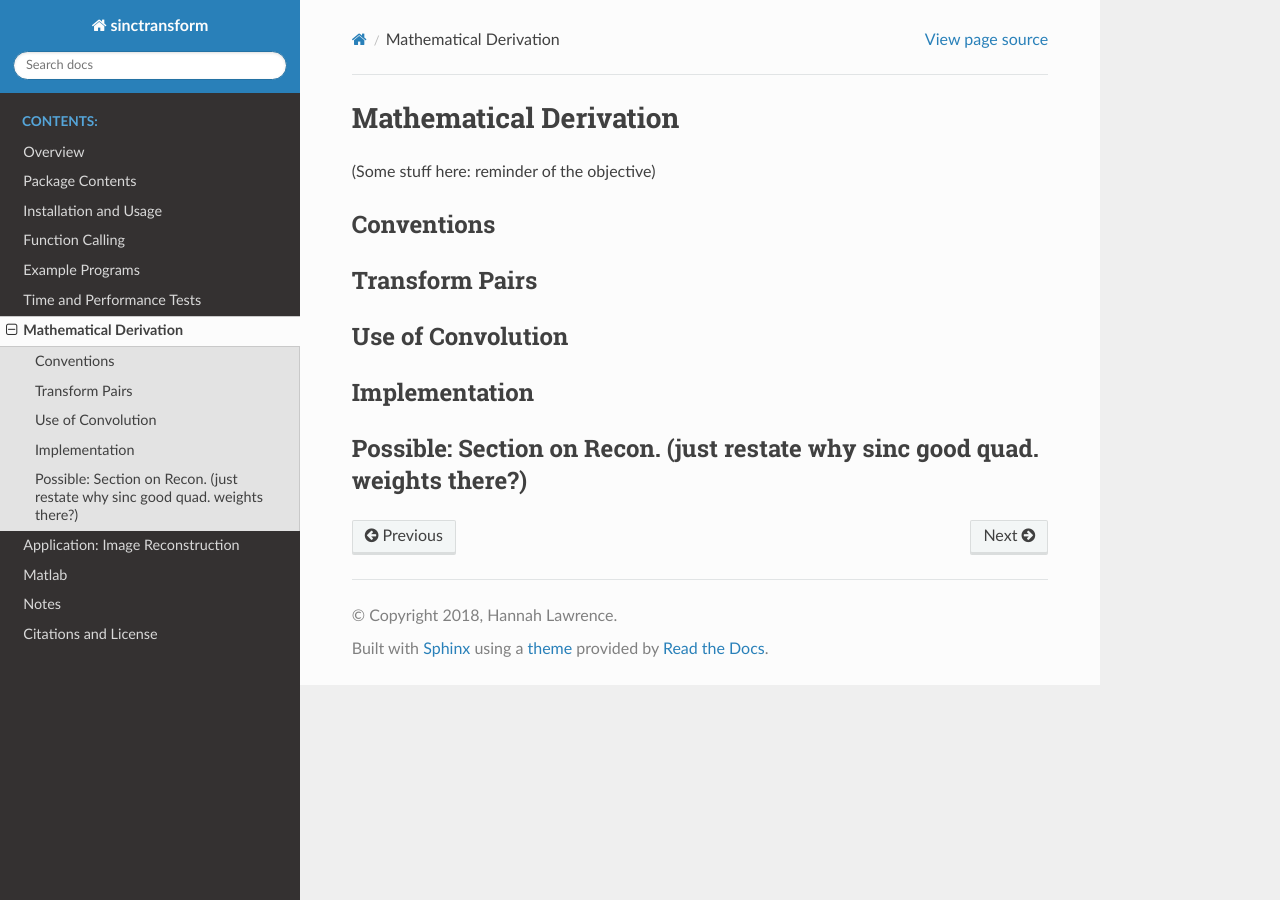
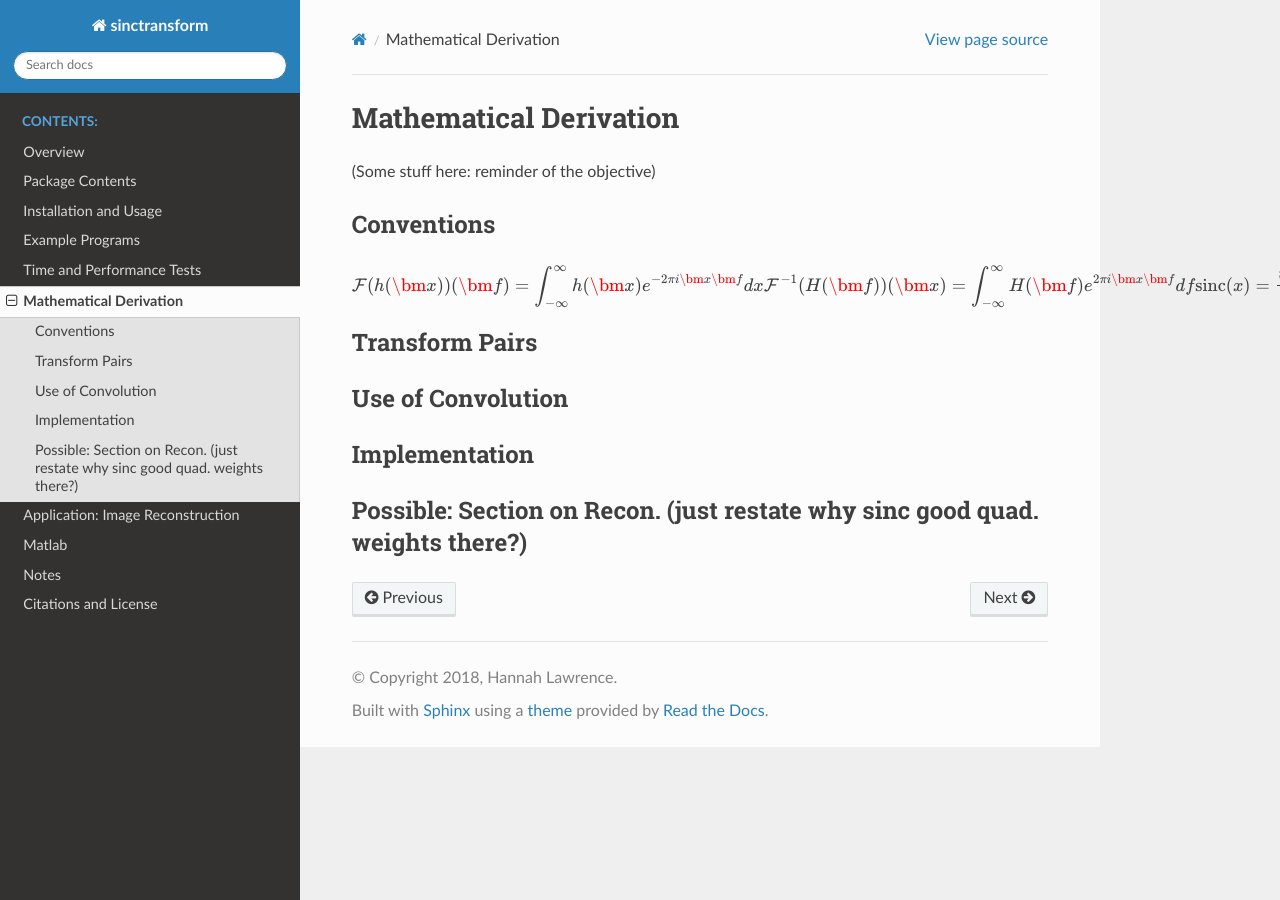
Before and after one commit to hannahlawrence/sinctransform, a Sphinx documentation site: the page built from docs/Derivation.rst, in a window 1280 px wide. Built offline with Sphinx 7.4.7 and the Read the Docs theme 2.0.0, drawn with Linux system fonts in a browser that asks for light colours.

Commit message:
minor alterations

```diff
--- a/docs/Derivation.rst
+++ b/docs/Derivation.rst
@@ -5,6 +5,15 @@ Mathematical Derivation
 
 Conventions
 -------------
+
+..  math::
+
+	\mathcal{F}(h(\bm{x}))(\bm{f})=\int_{-\infty}^{\infty}h(\bm{x})e^{-2\pi i\bm{x}\bm{f}}dx
+	\mathcal{F}^{-1}(H(\bm{f}))(\bm{x})=\int_{-\infty}^{\infty}H(\bm{f})e^{2\pi i\bm{x}\bm{f}}df
+	\text{sinc}(x)=\frac{\sin(x)}{x}
+	text{sinc}(\bm{x})=\text{sinc}(x_1)\text{sinc}(x_2)\text{sinc}(x_3)
+
+
 
 Transform Pairs
 ----------------
--- a/docs/FunctionCalls.rst
+++ /dev/null
@@ -1,4 +0,0 @@
-Function Calling
-=========================================
-
-possibly unnecessary
--- a/docs/Notes.rst
+++ b/docs/Notes.rst
@@ -3,3 +3,4 @@ Notes
 
 Mention caveats: not using parallel capability of finufft?
 Also precision
+Convention option
--- a/docs/Tests.rst
+++ b/docs/Tests.rst
@@ -9,5 +9,3 @@ To run:
 
 	make tests/test2d
 	tests/test2d
-
-(include some results?)
--- a/docs/index.rst
+++ b/docs/index.rst
@@ -13,7 +13,6 @@
    Overview
    PackageContents
    Installation
-   FunctionCalls
    Examples
    Tests
    Derivation
```
